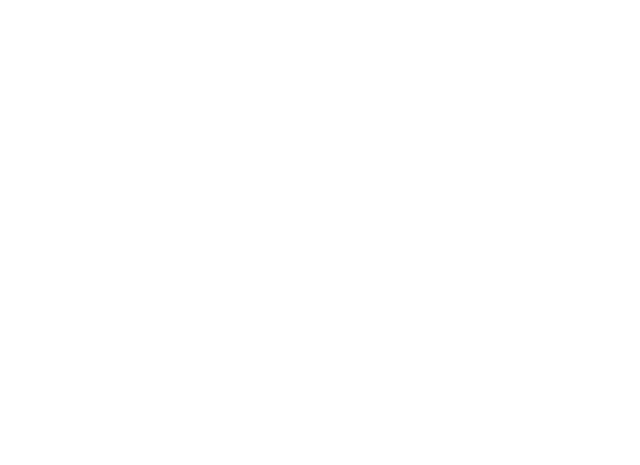
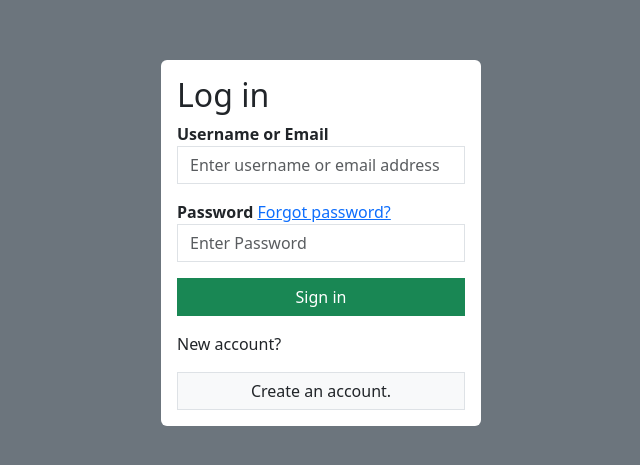
Before and after one commit to JM-Granados/Proyecto1_TeamMeli, a React (Vite) app in the folder frontend/client/: page / in a window 1280 px wide. Before the commit this address had no page. Shown: the part 157-622 px from the top of the page, without its empty margins (319-959 px from the left). Built offline with nearby package versions, Linux system fonts and the light colour scheme.

Commit message:
Login como página principal

```diff
--- a/frontend/client/src/App.jsx
+++ b/frontend/client/src/App.jsx
@@ -10,7 +10,7 @@
   return (
     <BrowserRouter>
       <Routes>
-        <Route path='/Login' element={<Login />}></Route>
+        <Route path='/' element={<Login />}></Route>
         <Route path='/Signup' element={<Signup />}></Route>
         <Route path='/ForgotPass' element={<ForgotPass />}></Route>
       </Routes>
```
